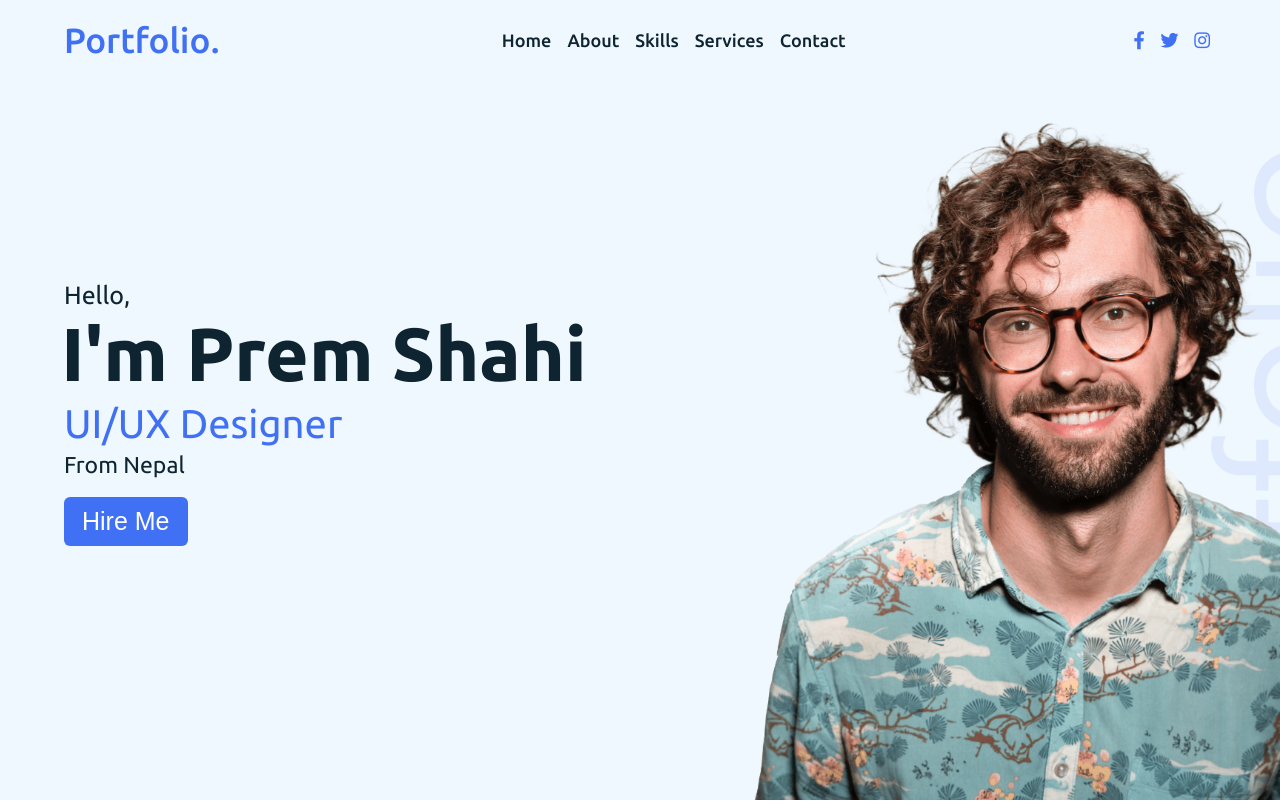
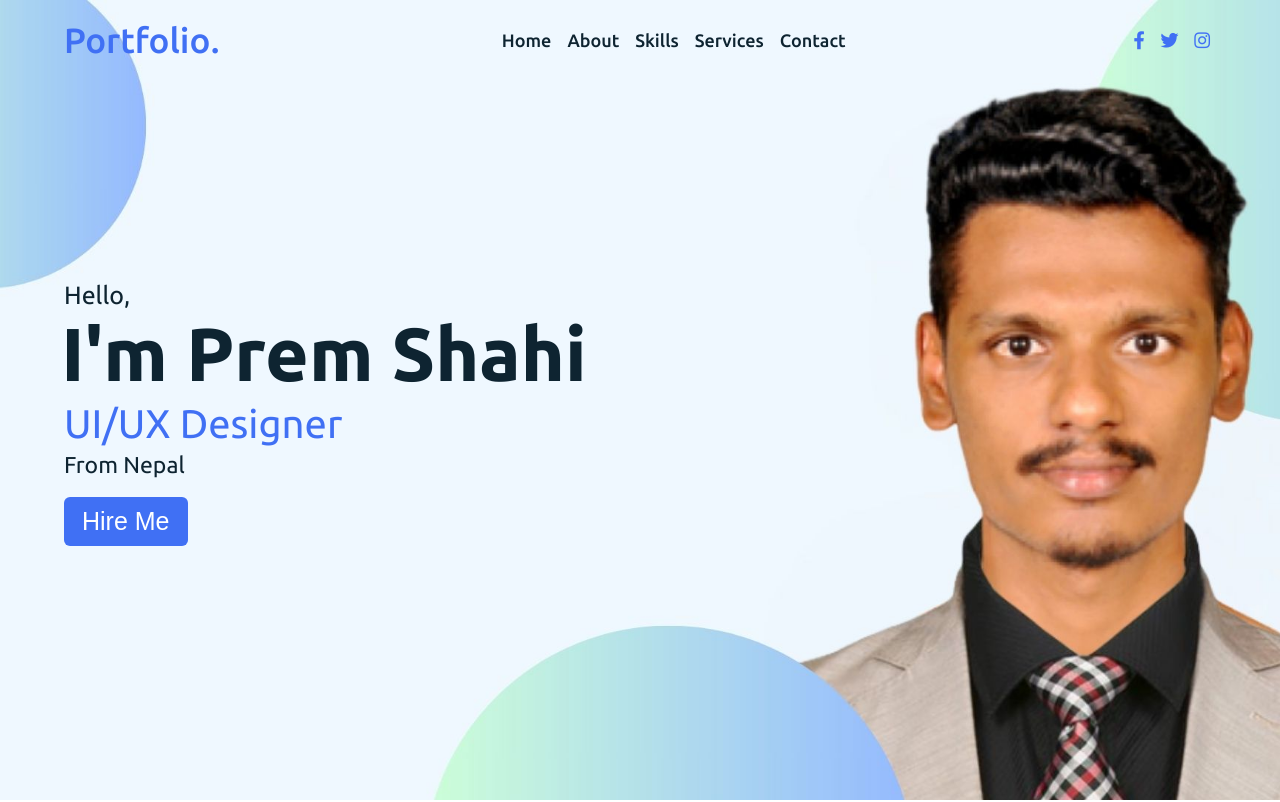
Before and after one commit to Vignesh-Shanmuga/Vignesh_Portfolio_Website, a plain HTML site: page index.html in a window 1280 px wide. Shown: the top 802 px of the page. Drawn offline with Linux system fonts and the light colour scheme.

Commit message:
New Photo Added For Background

```diff
--- a/style.css
+++ b/style.css
@@ -111,7 +111,7 @@ nav.sticky .menu-btn{
 .home{
   height: 100vh;
   width: 100%;
-  background: url("images/background.png") no-repeat;
+  background: url("images/background.jpg") no-repeat;
   background-size: cover;
   background-position: center;
   background-attachment: fixed;
```
Also changed, not shown: images/background.jpg (added), images/background.png (deleted).
